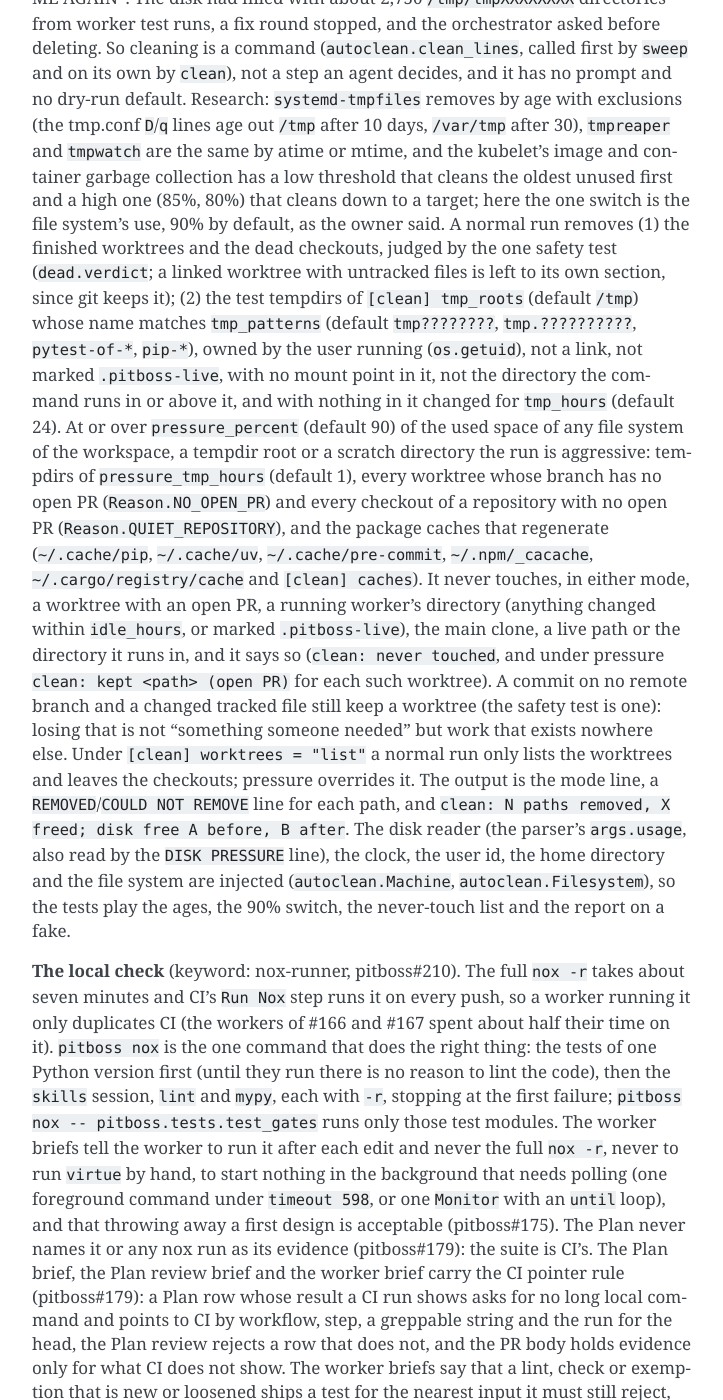
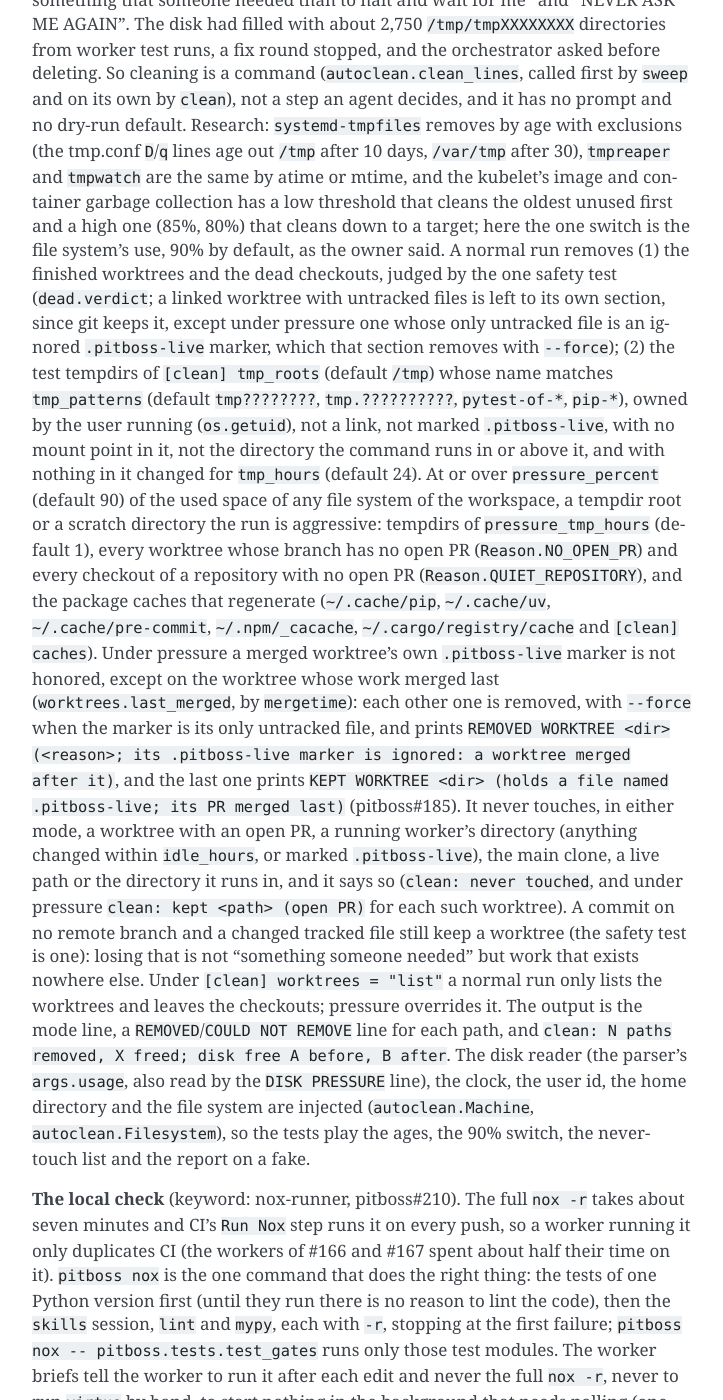
Before and after one commit to dev-skill-up/pitboss, a Sphinx documentation site: the page built from doc/design.rst, in a window 1280 px wide and 1400 px high, scrolled down 16989 px. Shown: the whole window, without its empty margins (388-1111 px from the left). Built offline with Sphinx 7.4.7, drawn with Linux system fonts in a browser that asks for light colours; some of the changed text lies outside the part shown.

Commit message:
Doc statements the aggressive clean makes false are fixed (pitboss#185)
Co-Authored-By: Claude Sonnet 5.5 <noreply@anthropic.com>
Claude-Session: https://claude.ai/code/session_01HwLsLtFgHv4ix6TZzPYRcT

```diff
--- a/doc/design.rst
+++ b/doc/design.rst
@@ -574,7 +574,8 @@ worktree that passes the test but holds untracked files is kept too, with their
 count, because ``git worktree remove`` refuses it without ``--force``, which
 pitboss never passes. A worktree on no branch or on the base branch is finished
 when its tip is in the base branch, unlike a checkout of **Dead paths**, so a
-persistent one carries ``.pitboss-live``. ``[clean] worktrees`` chooses what a
+persistent one carries ``.pitboss-live`` (under disk pressure that keeps a
+merged one only when its work merged last). ``[clean] worktrees`` chooses what a
 sweep does with the finished worktrees: ``auto`` (the default) removes each that
 passes, one at a time, judging it right before its ``git worktree remove``,
 and prints ``REMOVED WORKTREE <dir> (<reason>)`` or, for one that fails,
@@ -605,7 +606,9 @@ threshold that cleans the oldest unused first and a high one (85%, 80%) that
 cleans down to a target; here the one switch is the file system's use, 90% by
 default, as the owner said. A normal run removes (1) the finished worktrees and
 the dead checkouts, judged by the one safety test (``dead.verdict``; a linked
-worktree with untracked files is left to its own section, since git keeps it);
+worktree with untracked files is left to its own section, since git keeps it,
+except under pressure one whose only untracked file is an ignored
+``.pitboss-live`` marker, which that section removes with ``--force``);
 (2) the test tempdirs of ``[clean] tmp_roots`` (default ``/tmp``) whose name
 matches ``tmp_patterns`` (default ``tmp????????``, ``tmp.??????????``,
 ``pytest-of-*``, ``pip-*``), owned by the user running (``os.getuid``), not a
@@ -618,7 +621,13 @@ every worktree whose branch has no open PR (``Reason.NO_OPEN_PR``) and every
 checkout of a repository with no open PR (``Reason.QUIET_REPOSITORY``), and the
 package caches that regenerate (``~/.cache/pip``, ``~/.cache/uv``,
 ``~/.cache/pre-commit``, ``~/.npm/_cacache``, ``~/.cargo/registry/cache`` and
-``[clean] caches``). It never touches, in either mode, a worktree with an open
+``[clean] caches``). Under pressure a merged worktree's own ``.pitboss-live``
+marker is not honored, except on the worktree whose work merged last
+(``worktrees.last_merged``, by ``mergetime``): each other one is removed, with
+``--force`` when the marker is its only untracked file, and prints ``REMOVED
+WORKTREE <dir> (<reason>; its .pitboss-live marker is ignored: a worktree merged
+after it)``, and the last one prints ``KEPT WORKTREE <dir> (holds a file named
+.pitboss-live; its PR merged last)`` (pitboss#185). It never touches, in either mode, a worktree with an open
 PR, a running worker's directory (anything changed within ``idle_hours``, or
 marked ``.pitboss-live``), the main clone, a live path or the directory it runs
 in, and it says so (``clean: never touched``, and under pressure ``clean: kept
```
Also changed, not shown: plugins/pitboss/skills/sweep/references/rules.md (+3 -1 lines), plugins/pitboss/skills/sweep/references/sweep.md (+1 -1 lines), 1 other file.
